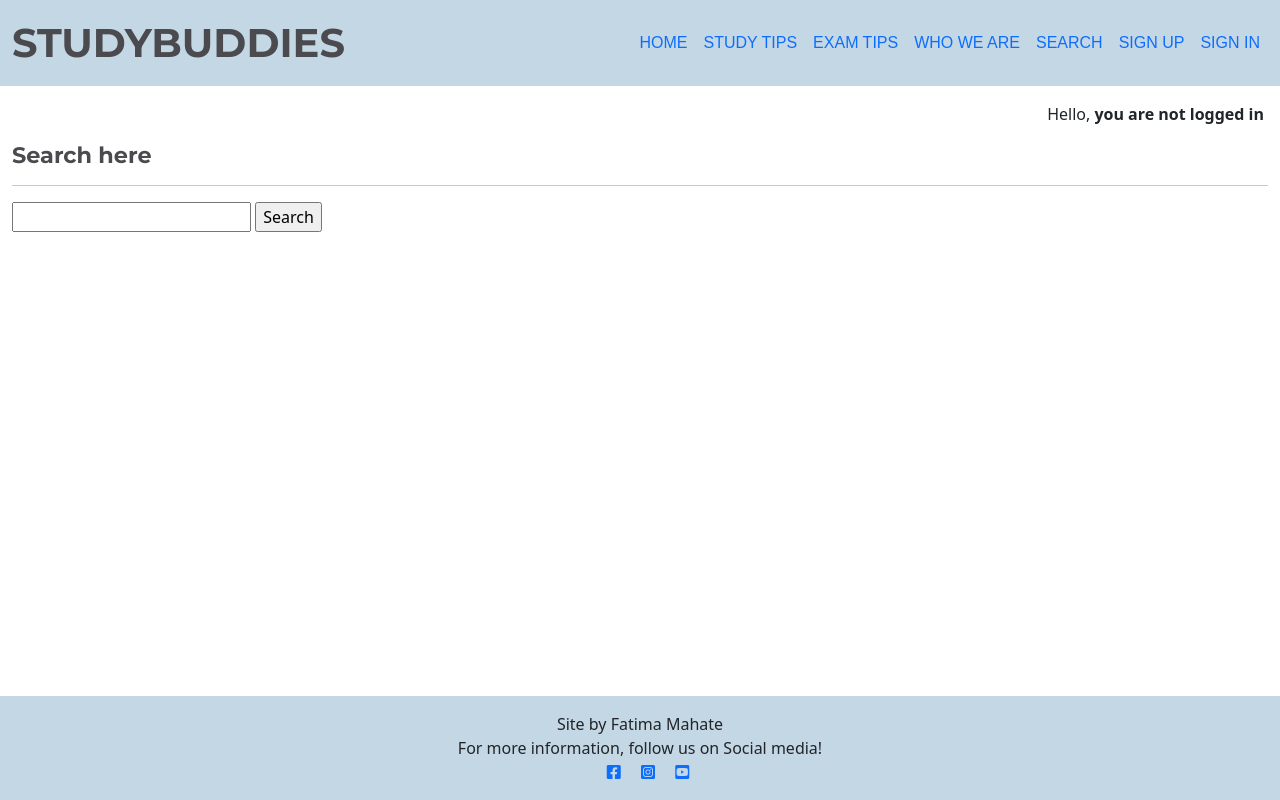
After one commit to fatimamahate/studybuddies, a Django app: page /search/ in a window 1280 px wide. The commit adds this page. Run offline with Django 4.2, Linux system fonts and the light colour scheme; parts of the project's set-up code (start-up, migrations or seed data) failed here and were passed over; some libraries are stand-ins or nearby versions.

Commit message:
create a search function to search for blogposts

```diff
--- a/studyexamtips/templates/studyexamtips/exam_post_list.html
+++ b/studyexamtips/templates/studyexamtips/exam_post_list.html
@@ -20,7 +20,7 @@
                     <div class="card mb-4 border-0 shadow p-3 rounded">
                         <div class="card-body">
                             <div class="image-container mt-5">
-                                {% if "featured_image" in post.featured_image.url %}
+                                {% if "placeholder" in post.featured_image.url %}
                                 <img class="card-img-top" src="{% static 'images/default.jpg' %}"
                                   alt="placeholder image">
                                 {% else %}
--- /dev/null
+++ b/studyexamtips/templates/studyexamtips/post_search.html
@@ -0,0 +1,29 @@
+{% extends "base.html" %}
+{% load static %}
+
+{% block content %}
+
+<!-- post_search.html content starts here -->
+<div class="container-fluid">
+    <div>
+        <div>
+            <h2 class="headline-intro-text mt-3">Search here</h2>
+        </div>
+        <hr>
+    </div>
+    <div>
+        <form action="{% url 'search_post' %}" method="POST">
+            {% csrf_token %}
+            <input type="text" name="title">
+            <input type="submit" name="submit" value="Search">
+        </form>
+    </div>
+    {% for result in results %}
+
+     <p><a href = "{% url 'post_detail' result.slug %}">{{result.title}}</a> by {{result.author}}</p>
+
+    {% endfor %}
+</div>
+
+<!-- post_search.html content ends here -->
+{% endblock %}
--- a/studyexamtips/urls.py
+++ b/studyexamtips/urls.py
@@ -13,6 +13,7 @@ urlpatterns = [
     path('<slug:slug>/delete/',views.DeletePost.as_view(),name='delete'),
     path('delete-success/',views.post_deleted, name='post_delete_success'),
 #     here
+    path('search/', views.search_post, name='search_post'),
     path('who-we-are/', views.AboutView.as_view(), name='about'),
     path('<slug:slug>/', views.post_detail, name='post_detail'),
     path('<slug:slug>/edit_comment/<int:comment_id>',
--- a/studyexamtips/views.py
+++ b/studyexamtips/views.py
@@ -181,3 +181,24 @@ class DeletePost(generic.DeleteView):
 def post_deleted(request):
 
     return render(request, 'studyexamtips/post_deleted.html')
+
+
+def search_post(request):
+    """ search function  """
+    if request.method == "POST":
+        query_name = request.POST.get('title', None)
+        if query_name:
+            results = Post.objects.filter(title__contains=query_name)
+            return render(request, 'studyexamtips/post_search.html', {"results":results})
+
+    return render(request, 'studyexamtips/post_search.html')
+
+# def search_post(request):
+#     if request.method == 'POST':
+#         # Retrieve the search query entered by the user
+#         search_query = request.POST['search_query']
+#         # Filter your model by the search query
+#         posts = Post.objects.filter(title__contains=search_query)
+#         return render(request, 'studyexamtips/post_search.html', {'query':search_query, 'posts':posts})
+#     else:
+#         return render(request, 'studyexamtips/post_search.html',{})
--- a/templates/base.html
+++ b/templates/base.html
@@ -1,9 +1,11 @@
 {% load static %}
+{% load crispy_forms_tags %}
 {% url 'home' as home_url %}
 {% url 'account_login' as login_url %}
 {% url 'account_signup' as signup_url %}
 {% url 'account_logout' as logout_url %}
 {% url 'my_posts' as my_posts_url %}
+{% url 'search_post' as search_post_url %}
 
 
 
@@ -62,10 +64,10 @@
                         <a class="nav-link {% if request.path == about_url %}active{% endif %}" aria-current="page"
                             href="{% url 'about' %}">Who We Are</a>
                     </li>
-                    <!-- <li class="nav-item">
-                        <a class="nav-link {% if request.path == home_url %}active{% endif %}" aria-current="page"
-                            href="#">Sign In/Up</a>
-                    </li> -->
+                    <li class="nav-item">
+                        <a class="nav-link {% if request.path == search_post_url %}active{% endif %}" aria-current="page"
+                            href="{% url 'search_post' %}">Search</a>
+                    </li>
                     {% if user.is_authenticated %}
                     <li class="nav-item">
                         <a class="nav-link {% if request.path == my_posts_url %}active{% endif %}" aria-current="page" href="{% url 'my_posts' %}">My Posts</a>
```
Also changed, not shown: studyexamtips/templates/studyexamtips/post_detail.html (+0 -13 lines).
